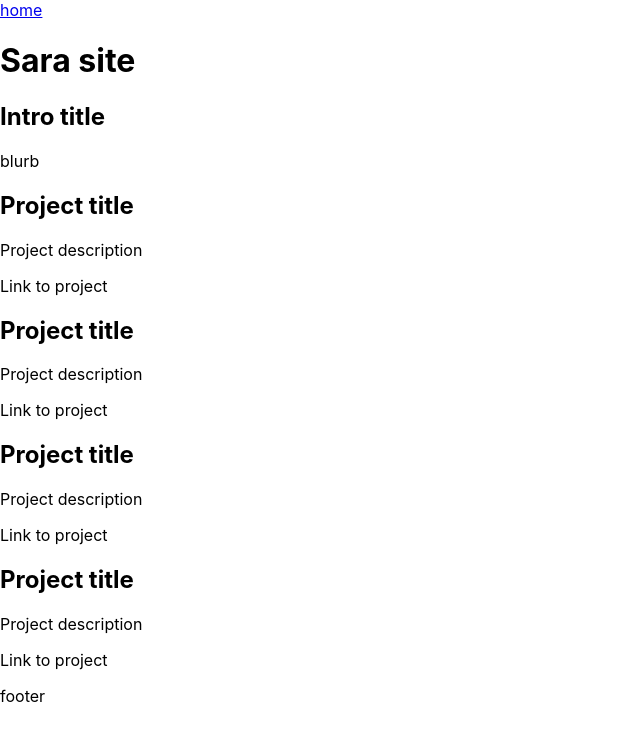
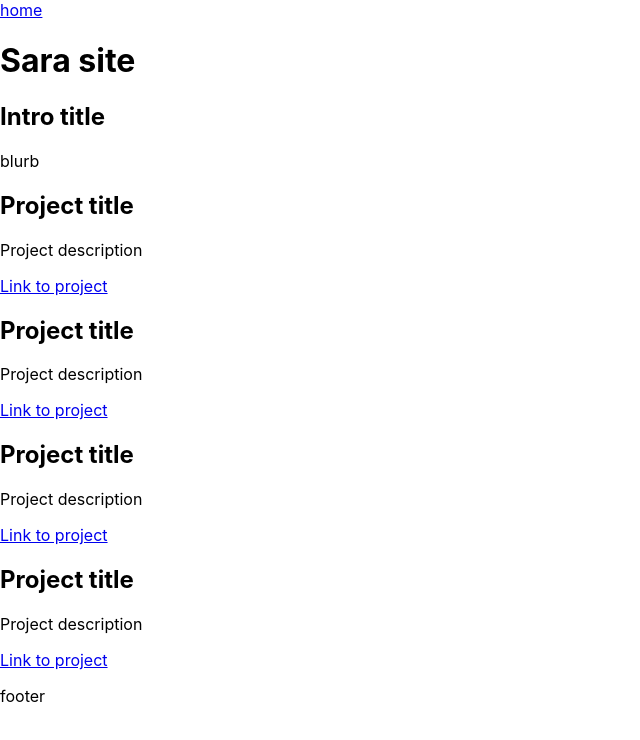
Before and after one commit to saraHumphries/sara-site, a React (Create React App) app: page / in a window 1280 px wide. Shown: the top 740 px of the page, without its empty margins (0-640 px from the left). Built offline with nearby package versions, Linux system fonts and the light colour scheme.

Commit message:
adds href for a tag

```diff
--- a/src/components/Project.js
+++ b/src/components/Project.js
@@ -4,7 +4,7 @@ const Project = function() {
         <div className='project'>
             <h2>Project title</h2>
             <p>Project description</p>
-            <a>Link to project</a>
+            <a href='/'>Link to project</a>
         </div>
     );
 };
--- a/src/containers/SiteContainer.js
+++ b/src/containers/SiteContainer.js
@@ -2,6 +2,11 @@ import "./SiteContainer.css"
 import Project from "../components/Project";
 
 const SiteContainer = function() {
+
+
+
+
+
     return (
         <div id="site-container">
             <header>
```
